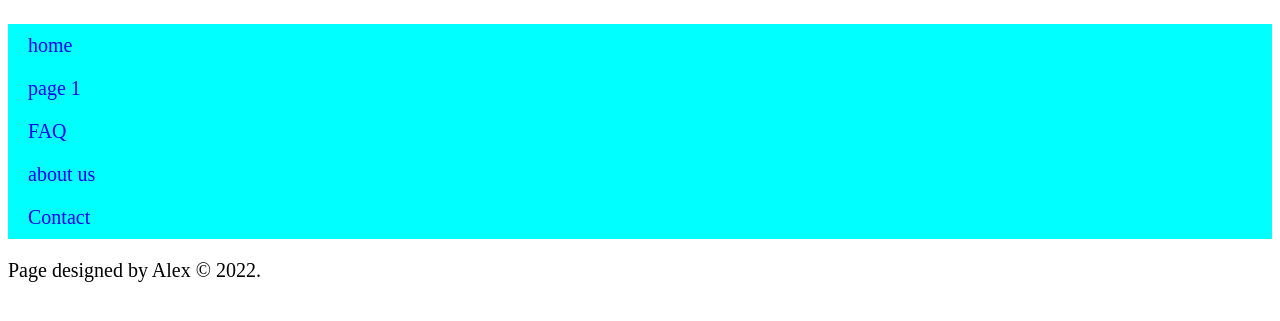
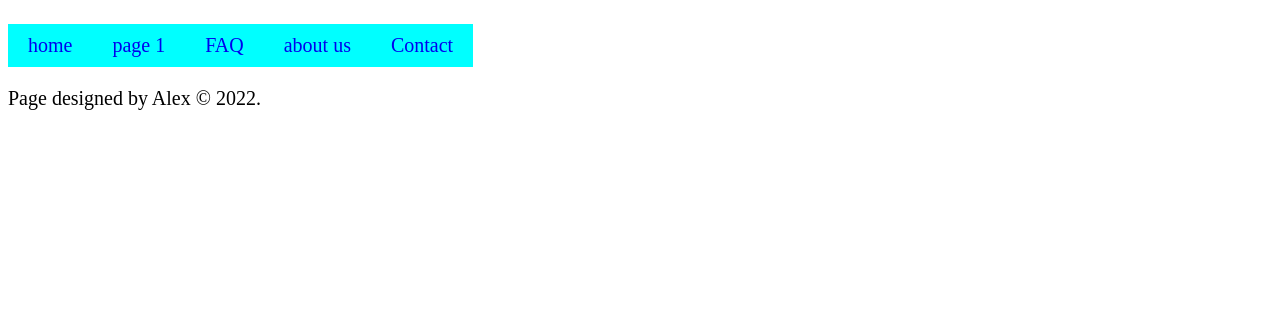
Before and after one commit to Alex7365/Navbar-project, a plain HTML site: page index.html in a window 1280 px wide. Shown: the part 77-398 px from the top of the page. Drawn offline with Linux system fonts and the light colour scheme.

Commit message:
add styles

```diff
--- a/index.html
+++ b/index.html
@@ -23,7 +23,7 @@
     <main>
 
     </main>
-    <footer id="footer">
+    <footer>
         <p>Page designed by Alex &copy; 2022.</p>
     </footer>
 </body>
--- a/styles.css
+++ b/styles.css
@@ -5,6 +5,7 @@ nav ul {
     list-style-type: none;
     margin: 0;
     padding: 0;
+    display: flex;
 }
 nav a {
     text-decoration: none;
```
